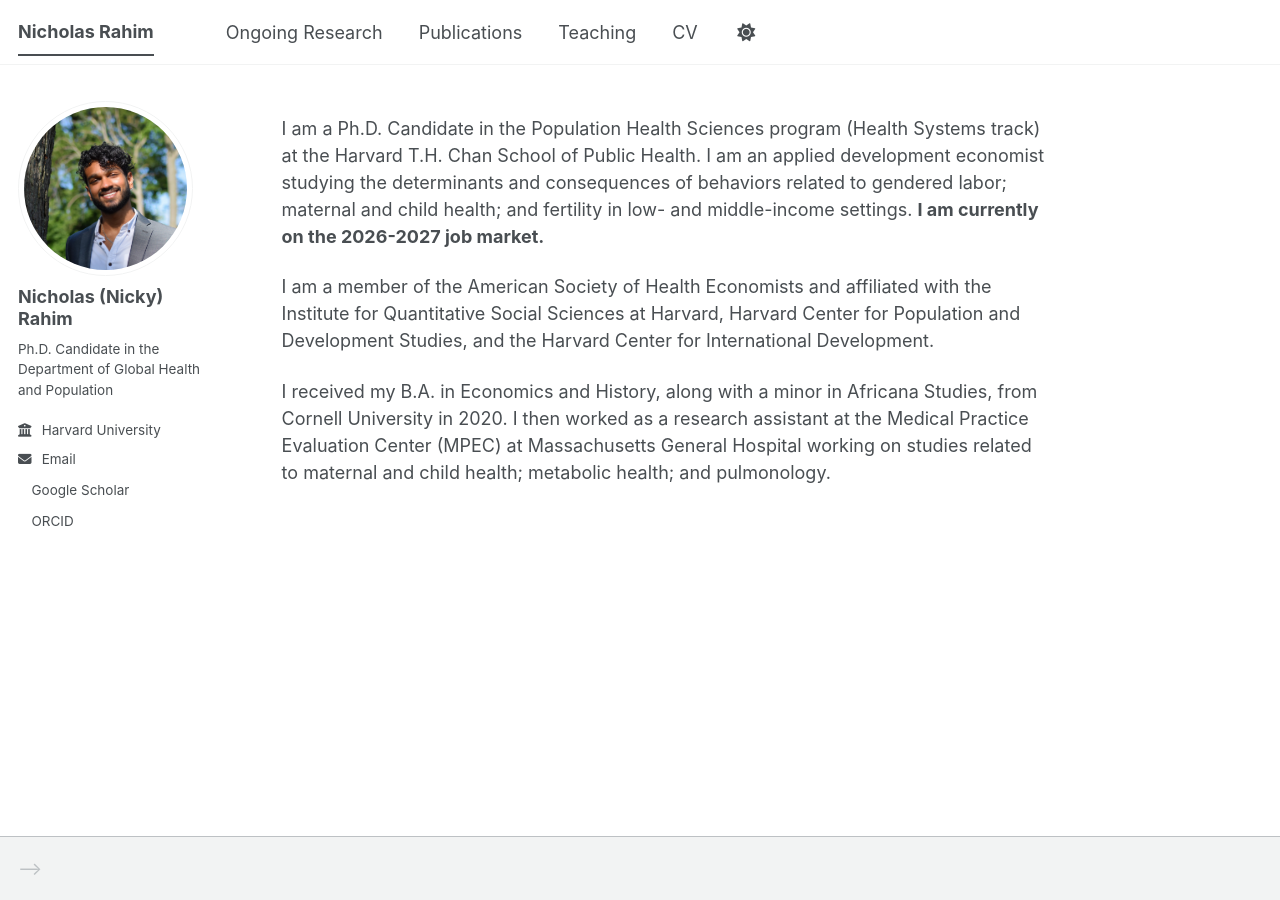
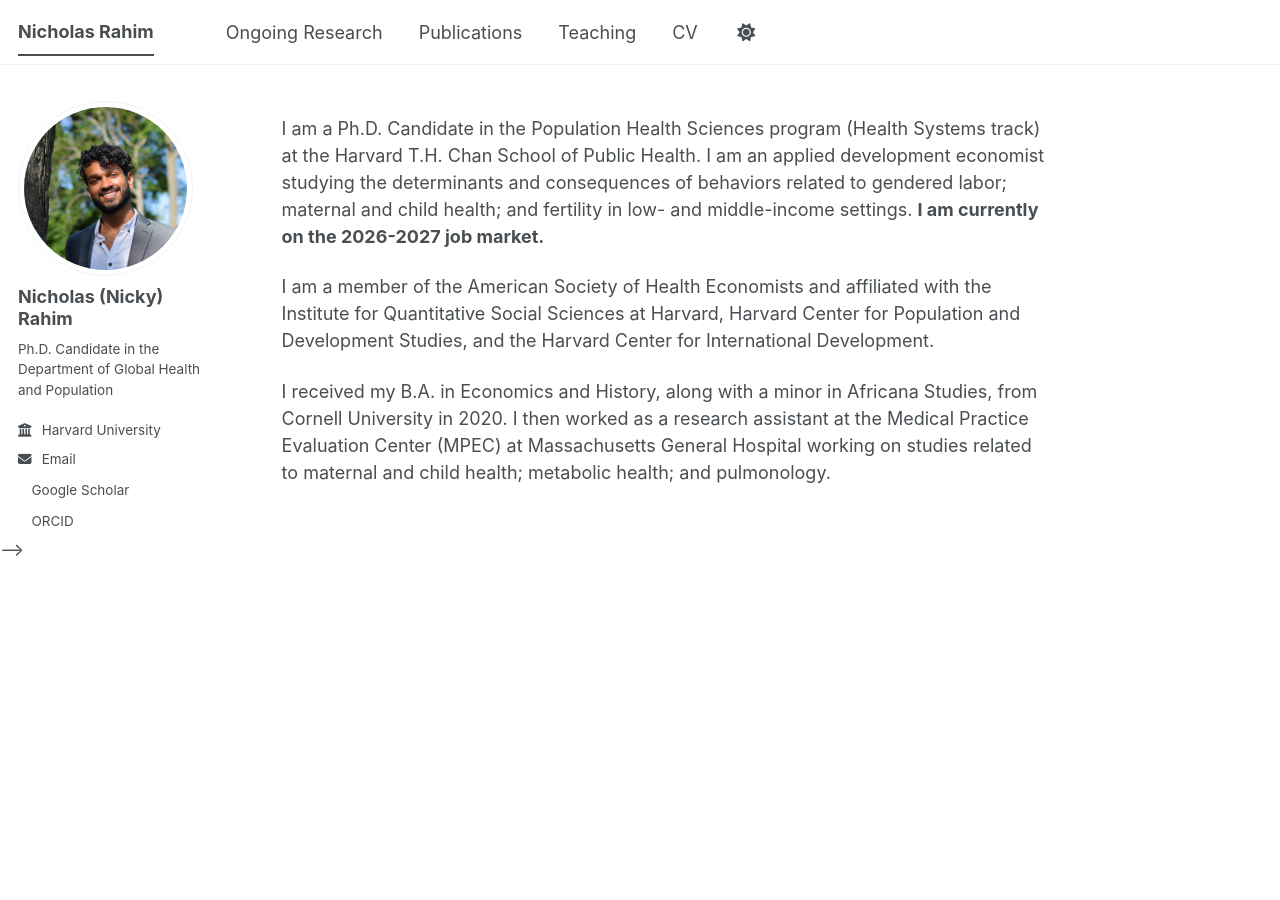
Before and after one commit to nicholasrahim/nicholasrahim.github.io, a Jekyll site: the page built from _pages/about.md, in a window 1280 px wide. Built offline with Jekyll 4.4.1, drawn with Linux system fonts in a browser that asks for light colours; a style sheet for code colours, icons or effects is not loaded.

Commit message:
Comment out footer in default.html
Comment out footer section in default layout

```diff
--- a/_layouts/default.html
+++ b/_layouts/default.html
@@ -18,12 +18,12 @@ layout: compress
 
     {{ content }}
 
-    <div class="page__footer">
-      <footer>
+      <!--{<div class="page__footer">-->
+        <!--{<footer>-->
         <!--{% include footer/custom.html %}-->
         <!--{% include footer.html %}-->
-      </footer>
-    </div>
+       <!--{ </footer>-->
+      <!--{</div>-->
 
     {% include scripts.html %}
 
```
